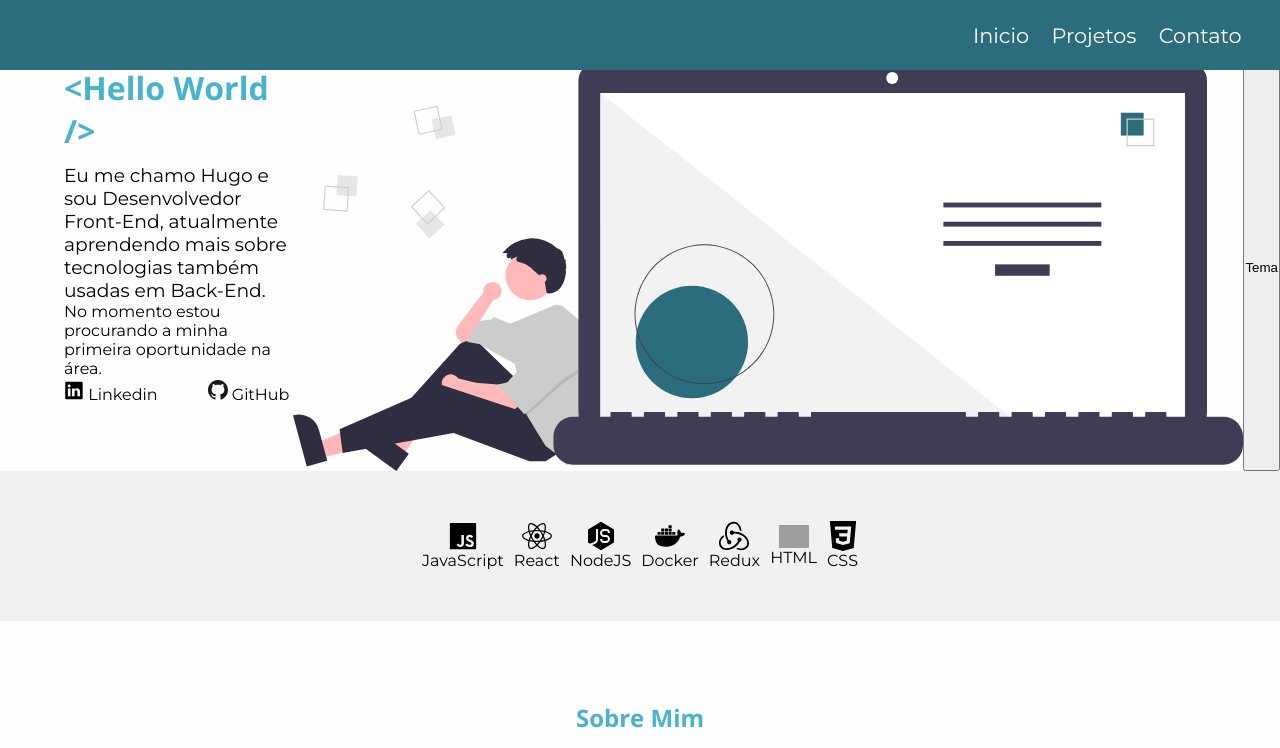
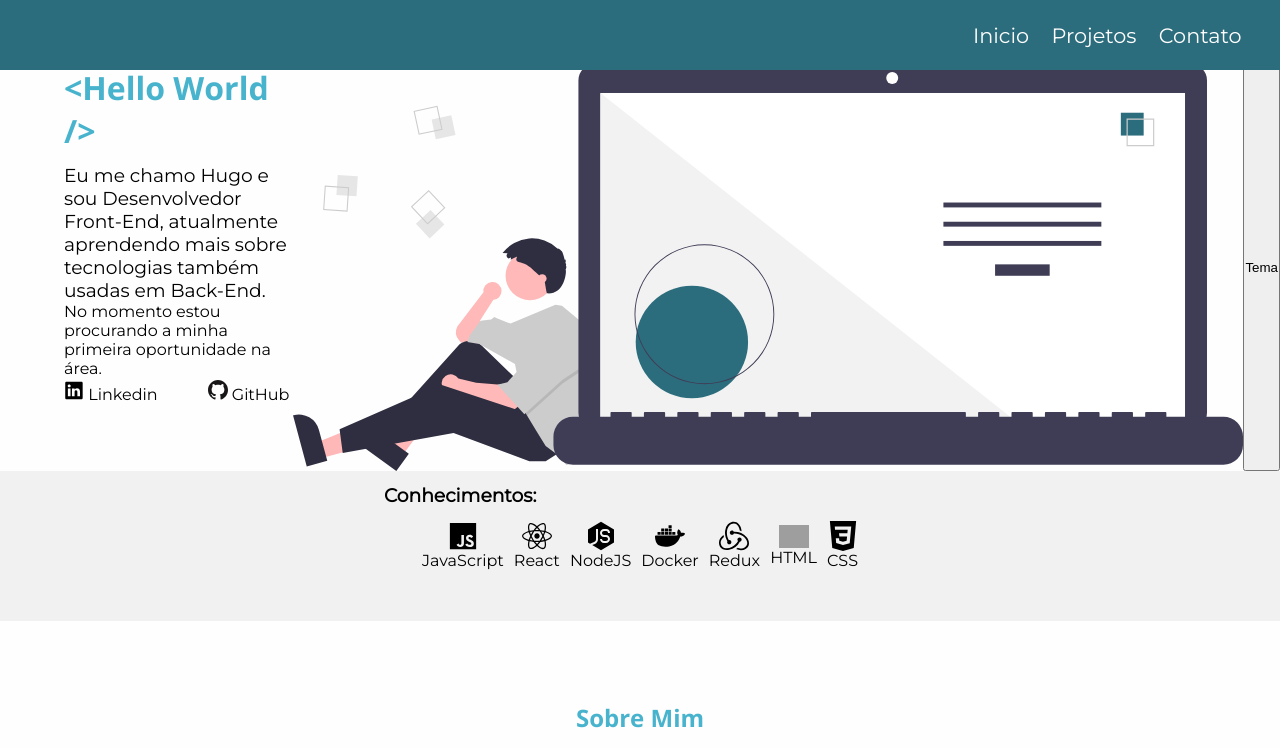
Before and after one commit to hgo19/hgo19.github.io, a React (Create React App) app: page / in a window 1280 px wide. Shown: the top 748 px of the page. Built offline with nearby package versions, Linux system fonts and the light colour scheme; grey boxes are pictures that could not be loaded.

Commit message:
parte de skills css alterado

```diff
--- a/src/assets/styles/GlobalStyle.js
+++ b/src/assets/styles/GlobalStyle.js
@@ -36,11 +36,11 @@ const GlobalStyle = createGlobalStyle`
   }
 
   a:visited {
-    color: ${(theme) => theme.textColor};
+    color: ${({theme}) => theme.textColor};
   }
 
   a:active {
-    color: ${(theme) => theme.textColor};
+    color: ${({theme}) => theme.textColor};
   }
 `;
 
--- a/src/components/Skills/index.jsx
+++ b/src/components/Skills/index.jsx
@@ -1,6 +1,7 @@
 import React, { useState } from 'react';
 
 import {
+  SkillsTitleStyled,
   SkillsContainerStyled,
   SkillBoxStyled,
   SkillIconStyled,
@@ -31,7 +32,12 @@ export default function Skills() {
 
 
   return (
-    <SkillsContainerStyled show={show}>
+    <>
+      <SkillsTitleStyled>
+        Conhecimentos:
+      </SkillsTitleStyled>
+
+      <SkillsContainerStyled show={show}>
       <SkillBoxStyled>
         <SkillIconStyled src={ jsIcon } alt="JavaScript Skill" />
         <p>JavaScript</p>
@@ -69,5 +75,6 @@ export default function Skills() {
        {showMoreText(show)}
        </ShowMoreStyled>
     </SkillsContainerStyled>
+    </>
   );
 }
--- a/src/components/Skills/style.js
+++ b/src/components/Skills/style.js
@@ -1,5 +1,15 @@
 import styled from "styled-components";
 import { svgDarkModeFilter } from "../../assets/styles/theme";
+
+export const SkillsTitleStyled = styled.h3`
+  color: ${({theme}) => theme.textColor};
+  margin: 1% 0 0 30%;
+  position: absolute;
+
+  @media (max-width : 330px) {
+    display: none;
+  }
+`;
 
 export const SkillsContainerStyled = styled.section`
   align-content: center;
@@ -13,7 +23,6 @@ export const SkillsContainerStyled = styled.section`
   margin-bottom: 5rem;
 
   @media (  max-width : 900px ) {
-    height: ${({show}) => show ? 'auto' : '150px'};
     padding: 20px;
   };
 `;
@@ -47,6 +56,7 @@ export const ShowMoreStyled = styled.button`
   display: none;
   background-color: transparent;
   border: none;
+  color: ${({theme}) => theme.textColor};
   cursor: pointer;
 
   @media ( max-width : 600px ) {
```
